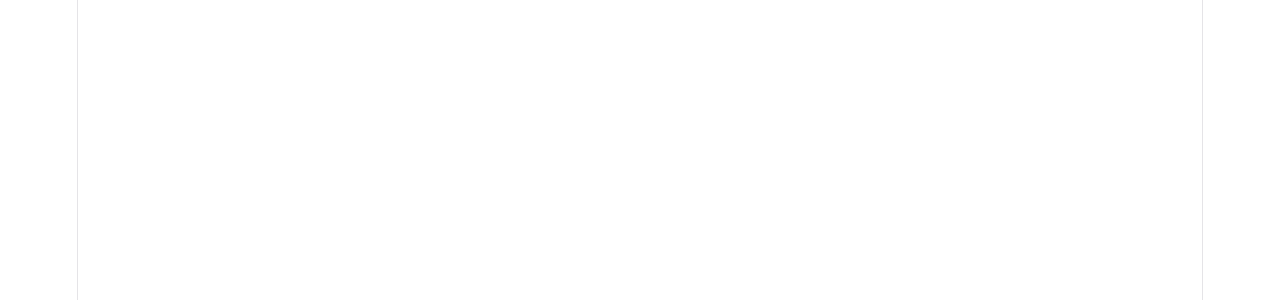
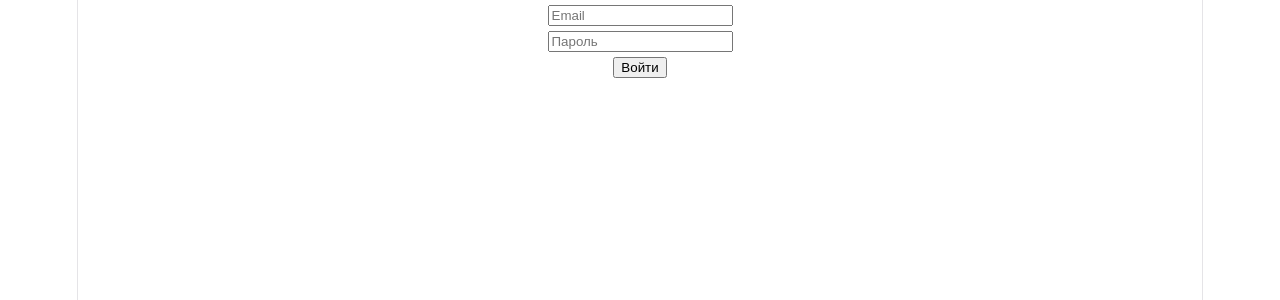
Before and after one commit to nastima/Nastya-table, a React (Vite) app: page / in a window 1280 px wide. Shown: the top 300 px of the page. Built offline with nearby package versions, Linux system fonts and the light colour scheme.

Commit message:
form validation

```diff
--- a/package.json
+++ b/package.json
@@ -10,8 +10,11 @@
     "preview": "vite preview"
   },
   "dependencies": {
+    "@hookform/resolvers": "^5.4.0",
     "react": "^19.2.7",
-    "react-dom": "^19.2.7"
+    "react-dom": "^19.2.7",
+    "react-hook-form": "^7.80.0",
+    "zod": "^4.4.3"
   },
   "devDependencies": {
     "@eslint/js": "^10.0.1",
--- a/src/App.tsx
+++ b/src/App.tsx
@@ -1,13 +1,10 @@
 // import { useState } from 'react'
+import {LoginPage} from "./pages/LoginPage";
 import './App.css'
 
 function App() {
 
-  return (
-    <>
-
-    </>
-  )
+  return <LoginPage />
 }
 
 export default App
--- /dev/null
+++ b/src/pages/LoginPage.tsx
@@ -0,0 +1,43 @@
+import {useForm} from 'react-hook-form'
+import {zodResolver} from '@hookform/resolvers/zod';
+import { loginSchema} from '../shared/schemas/LoginSchema.ts';
+import type {LoginFormData} from '../shared/schemas/LoginSchema.ts';
+
+export const LoginPage = () => {
+    const {
+        register,
+        handleSubmit,
+        formState: {errors},
+    } = useForm<LoginFormData>({resolver: zodResolver(loginSchema)});
+
+    const onSubmit = (data: LoginFormData) => {console.log(data)};
+
+    return (
+        <form onSubmit={handleSubmit(onSubmit)}>
+            <div>
+                <input
+                    placeholder='Email'
+                    {...register('email')}
+                />
+
+                {errors.email && (
+                    <p>{errors.email.message}</p>
+                )}
+            </div>
+
+            <div>
+                <input
+                    type='password'
+                    placeholder='Пароль'
+                    {...register('password')}
+                />
+
+                {errors.password && (
+                    <p>{errors.password.message}</p>
+                )}
+            </div>
+
+            <button type='submit'>Войти</button>
+        </form>
+    );
+};
--- /dev/null
+++ b/src/shared/schemas/LoginSchema.ts
@@ -0,0 +1,10 @@
+import {z} from 'zod';
+
+export const loginSchema = z.object({
+    email: z.email('Некорректный email'),
+    password: z
+        .string()
+        .min(6, 'Минимум 6 символов')
+});
+
+export type LoginFormData = z.infer<typeof loginSchema>;
```
Also changed, not shown: 1 other file (tests, documents, lock files or other folders).
